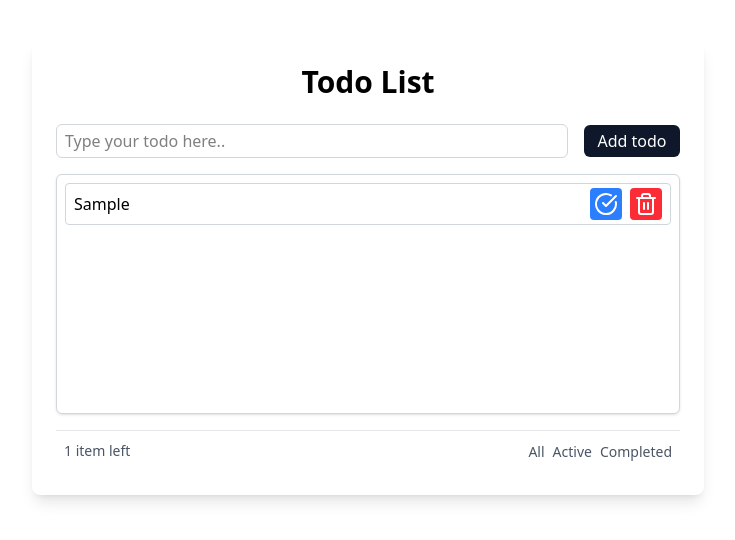
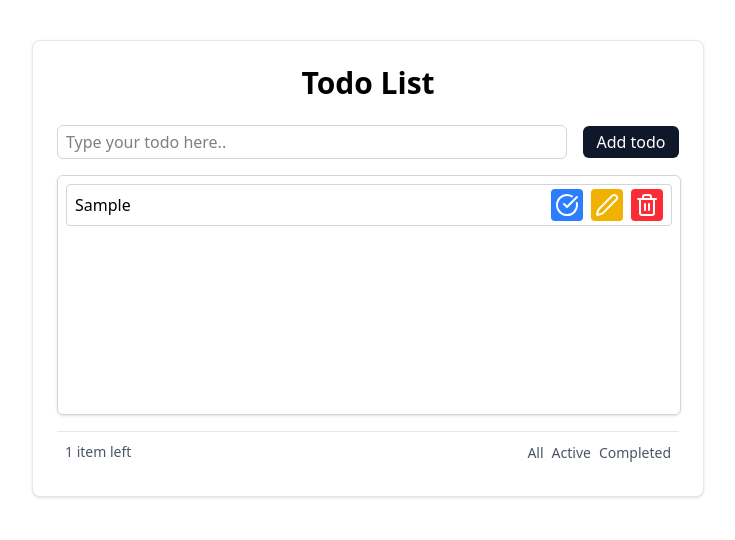
Before and after one commit to nizar48/todo-app-vue, a Vue app: page / in a window 1280 px wide. Both pictures are taken after typing "Sample" into the empty fields and a click on the button "Add todo". Shown: the top 540 px of the page, without its empty margins (272-1007 px from the left). Built offline with nearby package versions, Linux system fonts and the light colour scheme.

Commit message:
added 'editing todos' functionality

```diff
--- a/index.html
+++ b/index.html
@@ -1,10 +1,10 @@
 <!doctype html>
 <html lang="en">
     <head>
-    <meta charset="UTF-8" />
-    <link rel="icon" type="image/svg+xml" href="/vite.svg" />
-    <meta name="viewport" content="width=device-width, initial-scale=1.0" />
-    <title>Vite + Vue + TS</title>
+        <meta charset="UTF-8"/>
+        <link rel="icon" type="image/svg+xml" href="/vite.svg"/>
+        <meta name="viewport" content="width=device-width, initial-scale=1.0"/>
+        <title>TODO App</title>
     </head>
     <body>
         <div id="app"></div>
--- a/src/components/Container.vue
+++ b/src/components/Container.vue
@@ -1,11 +1,12 @@
 <script setup>
-import { computed, ref } from 'vue'
+import { ref, computed } from 'vue'
 import InputComponent from './InputComponent.vue'
 import TodoList from './TodoList.vue'
 import ControlButtons from './ControlButtons.vue'
 
 const todos = ref([])
 const filter = ref('all')
+const editingTodoId = ref(null)
 
 const addTodo = (text) => {
   todos.value.push({
@@ -17,6 +18,10 @@ const addTodo = (text) => {
 
 const deleteTodo = (id) => {
   todos.value = todos.value.filter(todo => todo.id !== id)
+  // Cancel editing if deleted todo was being edited
+  if (editingTodoId.value === id) {
+    editingTodoId.value = null
+  }
 }
 
 const toggleTodo = (id) => {
@@ -24,6 +29,23 @@ const toggleTodo = (id) => {
   if (todo) {
     todo.completed = !todo.completed
   }
+}
+
+const startEditing = (id) => {
+  editingTodoId.value = id
+}
+
+const updateTodo = (payload) => {
+  const {id, newText} = payload
+  const todo = todos.value.find(todo => todo.id === id)
+  if (todo) {
+    todo.text = newText.trim()
+    editingTodoId.value = null
+  }
+}
+
+const cancelEditing = () => {
+  editingTodoId.value = null
 }
 
 const filteredTodos = computed(() => {
@@ -43,15 +65,19 @@ const clearCompleted = () => {
 </script>
 
 <template>
-  <div class="max-w-2xl mx-auto mt-10 p-6 bg-white shadow-lg rounded-lg">
+  <div class="max-w-2xl mx-auto mt-10 p-6 bg-white shadow border border-gray-200 rounded-lg">
     <h1 class="text-3xl font-bold text-center mb-6">Todo List</h1>
 
     <InputComponent @new-todo="addTodo"/>
 
     <TodoList
         :todos="filteredTodos"
+        :editing-todo-id="editingTodoId"
         @delete-todo="deleteTodo"
         @toggle-todo="toggleTodo"
+        @start-edit="startEditing"
+        @update-todo="updateTodo"
+        @cancel-edit="cancelEditing"
     />
 
     <ControlButtons
--- a/src/components/TodoItem.vue
+++ b/src/components/TodoItem.vue
@@ -1,5 +1,6 @@
 <script setup>
-import { CircleCheckBig, Trash2 } from 'lucide-vue-next';
+import { ref } from 'vue'
+import { CircleCheckBig, Trash2, Edit2, Check, X } from 'lucide-vue-next';
 
 const props = defineProps({
   todoId: Number,
@@ -7,14 +8,36 @@ const props = defineProps({
   completed: {
     type: Boolean,
     default: false
+  },
+  isEditing: {
+    type: Boolean,
+    default: false
   }
 })
 
-const emit = defineEmits(['deleteTodo', 'toggleTodo'])
+const emit = defineEmits([
+  'deleteTodo',
+  'toggleTodo',
+  'startEdit',
+  'updateTodo',
+  'cancelEdit'
+])
+
+const editText = ref(props.todoText)
+
+const handleUpdate = () => {
+  if (editText.value.trim()) {
+    emit('updateTodo', {
+      id: props.todoId,
+      newText: editText.value
+    })
+  }
+}
 </script>
 
 <template>
   <div
+      v-if="!isEditing"
       class="flex space-x-2 border rounded-sm border-gray-300 flex-1 px-2 py-1 items-center"
       :class="{ 'bg-gray-100': completed }"
   >
@@ -32,10 +55,41 @@ const emit = defineEmits(['deleteTodo', 'toggleTodo'])
       <CircleCheckBig :class="{ 'text-white': completed }"/>
     </button>
     <button
+        @click="$emit('startEdit', todoId)"
+        class="bg-yellow-500 text-white h-8 w-8 rounded-sm flex justify-center items-center cursor-pointer"
+    >
+      <Edit2/>
+    </button>
+    <button
         @click="$emit('deleteTodo', todoId)"
         class="bg-red-500 text-white h-8 w-8 rounded-sm flex justify-center items-center cursor-pointer"
     >
       <Trash2/>
     </button>
   </div>
+
+  <div
+      v-else
+      class="flex space-x-2 border rounded-sm border-gray-300 flex-1 px-2 py-1 items-center"
+  >
+    <input
+        v-model="editText"
+        class="flex-1 px-2 py-1 border rounded"
+        @keyup.enter="handleUpdate"
+        @keyup.esc="$emit('cancelEdit')"
+        ref="editInput"
+    />
+    <button
+        @click="handleUpdate"
+        class="bg-green-500 text-white h-8 w-8 rounded-sm flex justify-center items-center cursor-pointer"
+    >
+      <Check/>
+    </button>
+    <button
+        @click="$emit('cancelEdit')"
+        class="bg-red-500 text-white h-8 w-8 rounded-sm flex justify-center items-center cursor-pointer"
+    >
+      <X/>
+    </button>
+  </div>
 </template>
--- a/src/components/TodoList.vue
+++ b/src/components/TodoList.vue
@@ -1,15 +1,24 @@
-<script setup lang="ts">
-
+<script setup>
 import TodoItem from "./TodoItem.vue";
 
 const props = defineProps({
   todos: {
     type: Array,
     required: true
+  },
+  editingTodoId: {
+    type: Number,
+    default: null
   }
 })
 
-const emit = defineEmits(['deleteTodo', 'toggleTodo'])
+const emit = defineEmits([
+  'deleteTodo',
+  'toggleTodo',
+  'startEdit',
+  'updateTodo',
+  'cancelEdit'
+])
 </script>
 
 <template>
@@ -21,8 +30,12 @@ const emit = defineEmits(['deleteTodo', 'toggleTodo'])
           :todo-text="todo.text"
           :todo-id="todo.id"
           :completed="todo.completed"
+          :is-editing="editingTodoId === todo.id"
           @delete-todo="$emit('deleteTodo', $event)"
           @toggle-todo="$emit('toggleTodo', $event)"
+          @start-edit="$emit('startEdit', $event)"
+          @update-todo="$emit('updateTodo', $event)"
+          @cancel-edit="$emit('cancelEdit')"
       />
     </template>
     <p v-else class="text-center text-gray-500">
```
Lines whose indentation alone changed are shown as unchanged.
